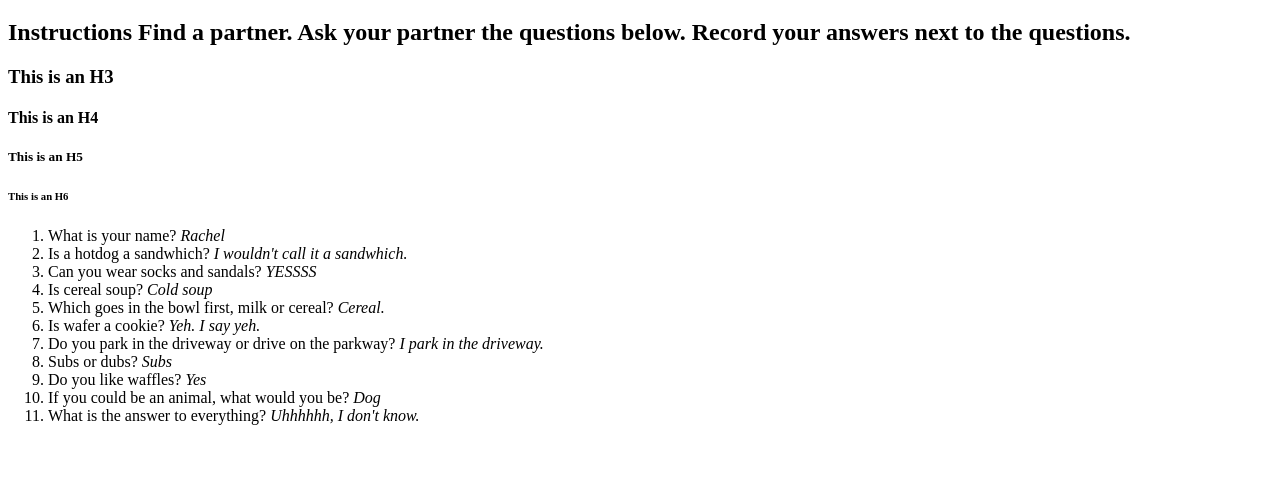
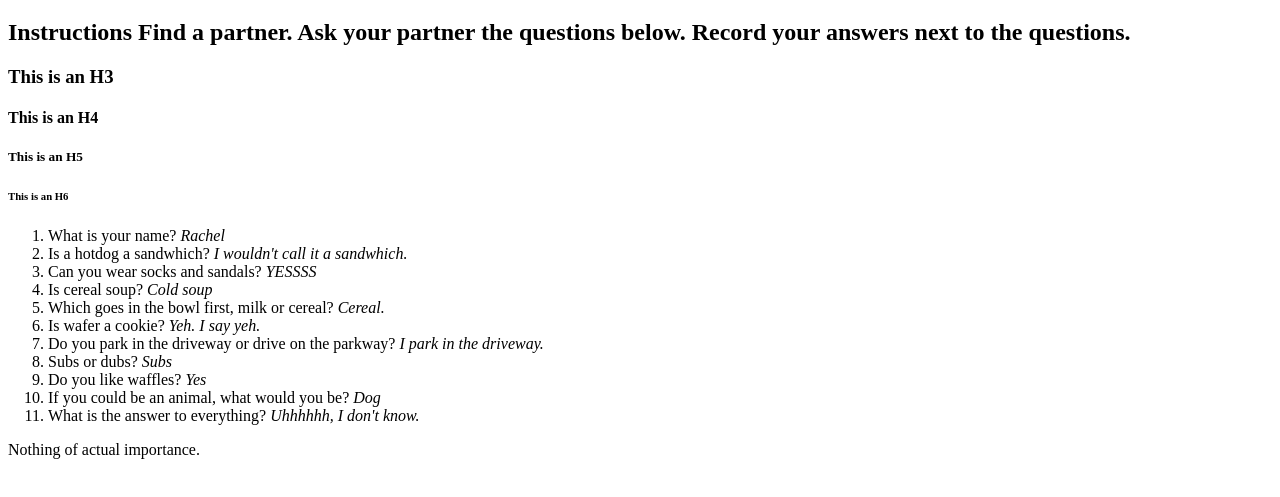
Before and after one commit to shotsbyliza/shotsbyliza, a plain HTML site: page index.html in a window 1280 px wide. Shown: the part 61-558 px from the top of the page. Drawn offline with Linux system fonts and the light colour scheme.

Commit message:
text change

```diff
--- a/index.html
+++ b/index.html
@@ -26,7 +26,7 @@
       <li>What is the answer to everything?<em> Uhhhhhh, I don't know.</em></li>
      </ol>
        </p>
-
+Nothing of actual importance.
        </p>
      </p>
      </p>
```
